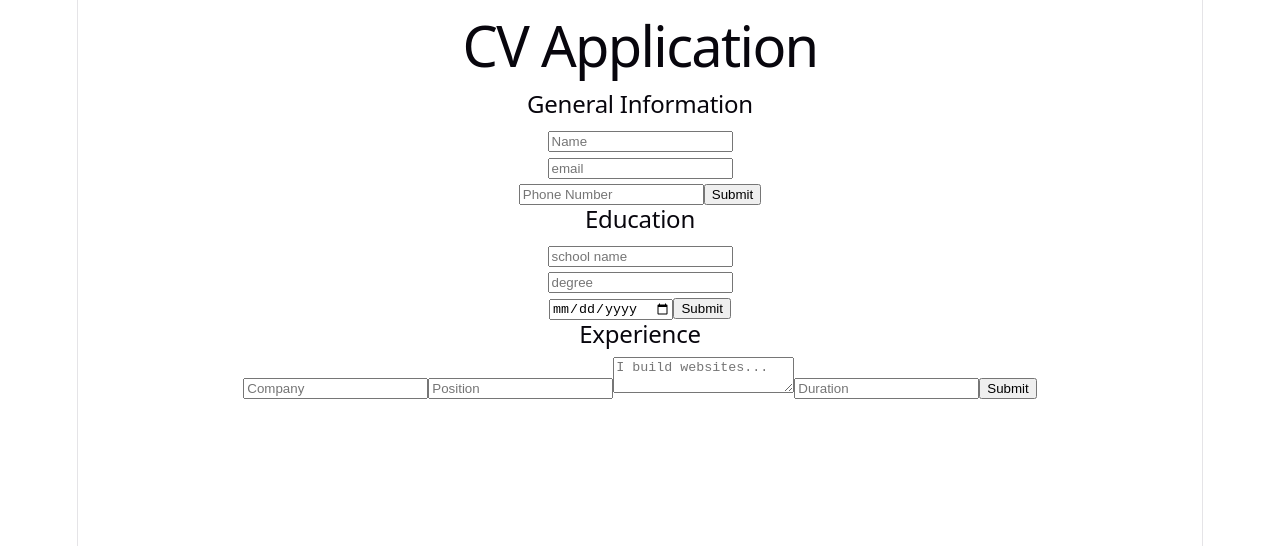
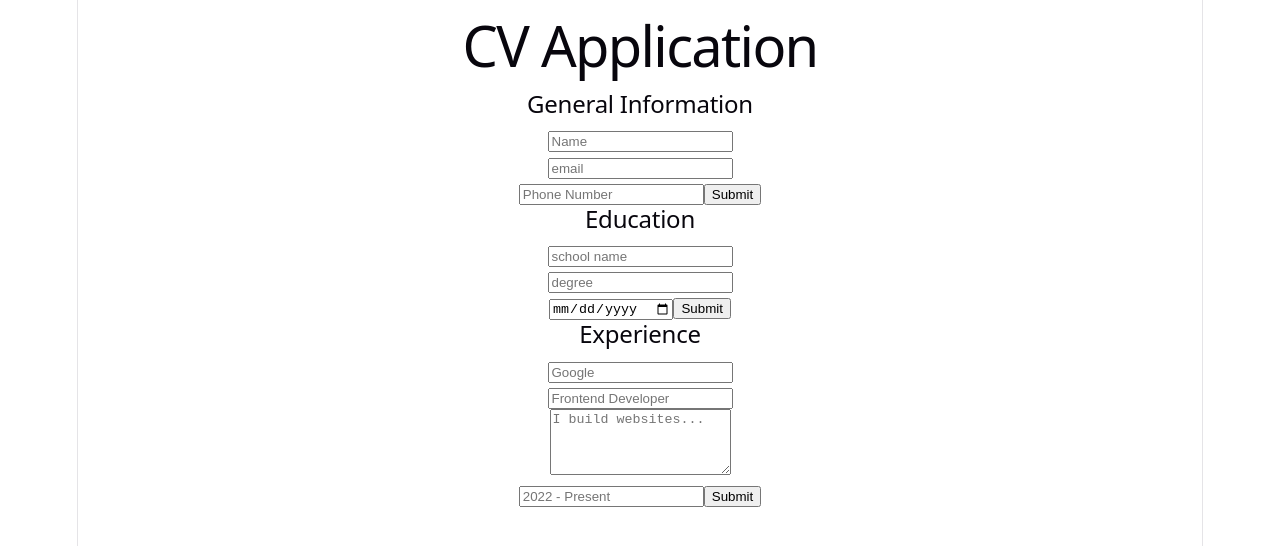
Before and after one commit to Fakecloak/CV-Application, a React (Vite) app in the folder my-first-react-app/: page / in a window 1280 px wide. Shown: the top 546 px of the page. Built offline with nearby package versions, Linux system fonts and the light colour scheme.

Commit message:
update placeholders in Experience component inputs for clarity

```diff
--- a/my-first-react-app/src/components/Experience.jsx
+++ b/my-first-react-app/src/components/Experience.jsx
@@ -35,15 +35,18 @@ export default function Experience() {
             </div>
         }
         >
-            <input type="text" placeholder="Company" value={company} onChange={(e) => setCompany(e.target.value)} />
-            <input type="text" placeholder="Position" value={position} onChange={(e) => setPosition(e.target.value)} />
-            <textarea  placeholder="I build websites..." value={responsibilities} onChange={(e) => setResponsibilities(e.target.value)} />
-            <input type="text" placeholder="Duration" value={duration} onChange={(e) => setDuration(e.target.value)} />
+            <input type="text" placeholder="Google" value={company} onChange={(e) => setCompany(e.target.value)} />
+            <br />
+            <input type="text" placeholder="Frontend Developer" value={position} onChange={(e) => setPosition(e.target.value)} />
+            <br />
+            <textarea  name="responsibilities" placeholder="I build websites..." rows="4" value={responsibilities} onChange={(e) => setResponsibilities(e.target.value)} />
+            <br />
+            <input type="text" placeholder="2022 - Present" value={duration} onChange={(e) => setDuration(e.target.value)} />
 
 
 
         </Section>
 
-    )
+    );
 
 }
```
